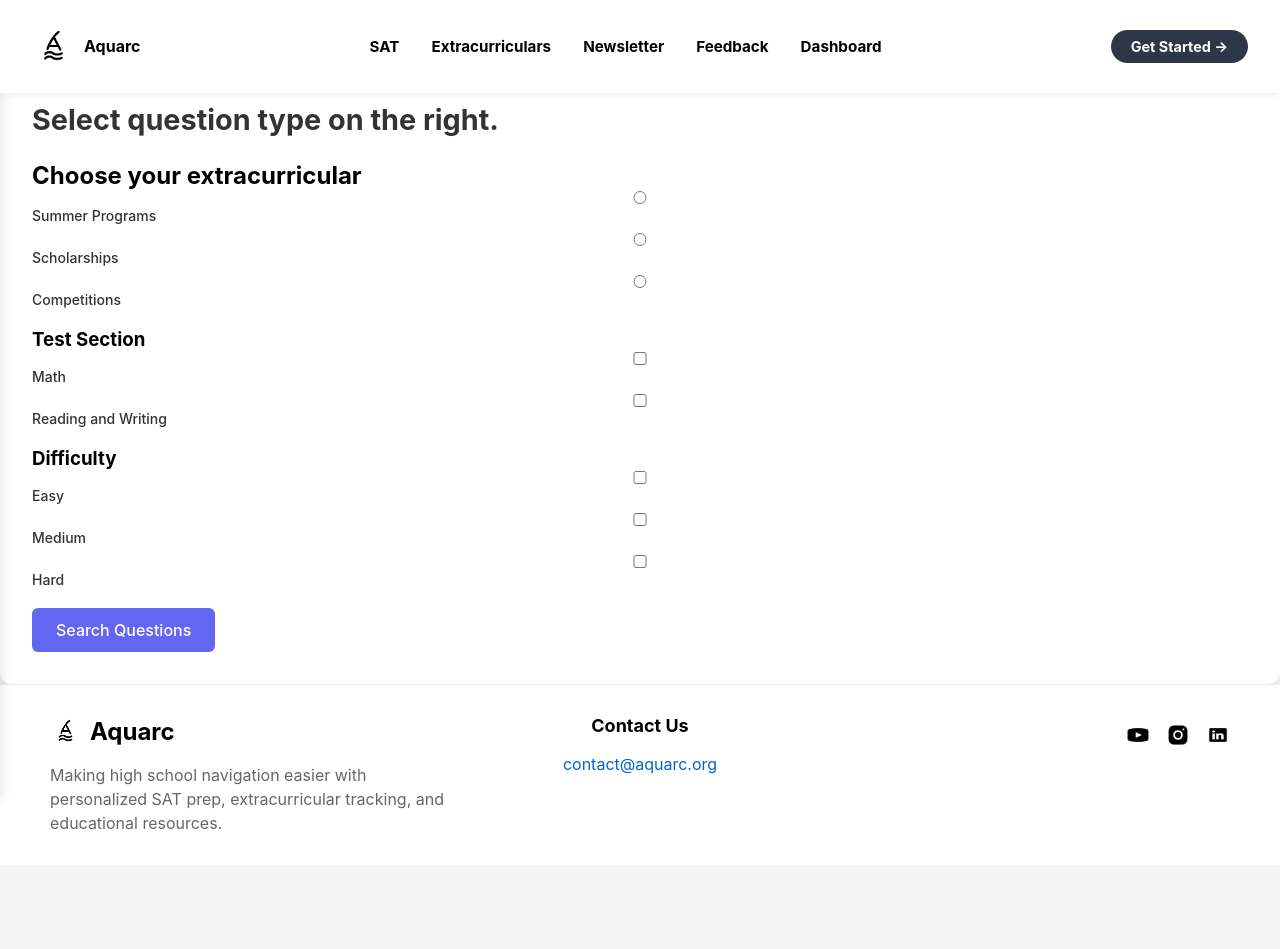
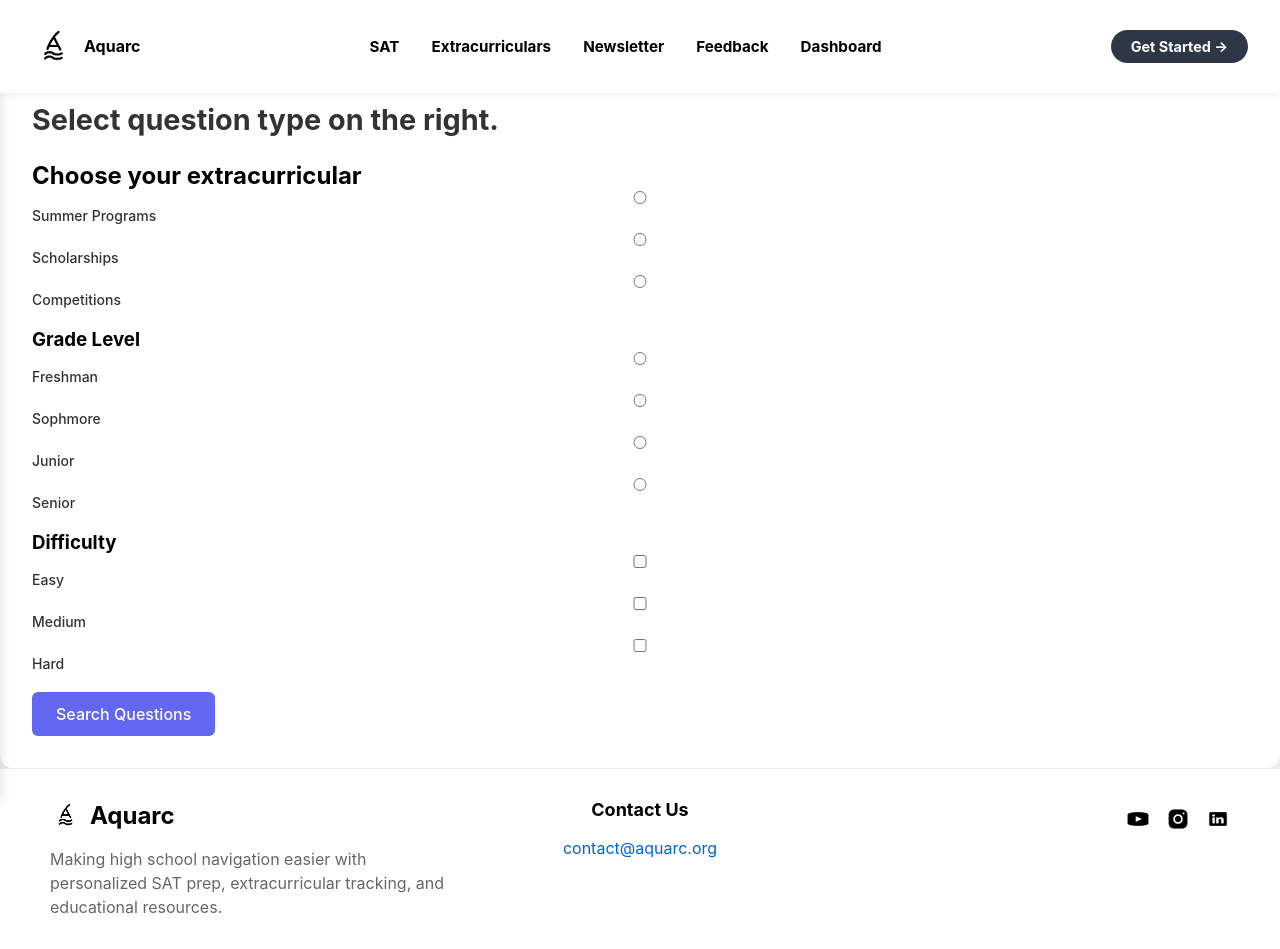
Before and after one commit to aquarc/webstack-v2, a React (Create React App) app in the folder frontend/: page /extracurricular in a window 1280 px wide. Before the commit the page ends 865 px from the top, so only its background shows below. Built offline with nearby package versions, Linux system fonts and the light colour scheme; no server answers.

Commit message:
Updated EC page template w/ relevant info - NOT COMPLETE YET

```diff
--- a/frontend/src/ECPage/ECPage.jsx
+++ b/frontend/src/ECPage/ECPage.jsx
@@ -34,10 +34,12 @@ const FilterComponent = () => {
               <label><input type="radio" name="assessment" onChange={() => setAssessment('Competitions')} /> Competitions</label>
             </div>
 
-            <h3>Test Section</h3>
+            <h3>Grade Level</h3>
             <div className="form-group">
-              <label><input type="checkbox" onChange={() => handleCheckboxChange('Math', 'sections')} /> Math</label>
-              <label><input type="checkbox" onChange={() => handleCheckboxChange('Reading and Writing', 'sections')} /> Reading and Writing</label>
+              <label><input type="radio" name="assessment" onChange={() => setAssessment('Summer Programs')} /> Freshman </label>
+              <label><input type="radio" name="assessment" onChange={() => setAssessment('Scholarships')} /> Sophmore </label>
+              <label><input type="radio" name="assessment" onChange={() => setAssessment('Competitions')} /> Junior </label>
+              <label><input type="radio" name="assessment" onChange={() => setAssessment('Competitions')} /> Senior </label>
             </div>
 
             <h3>Difficulty</h3>
```
